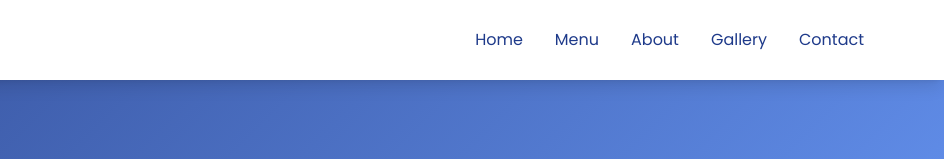
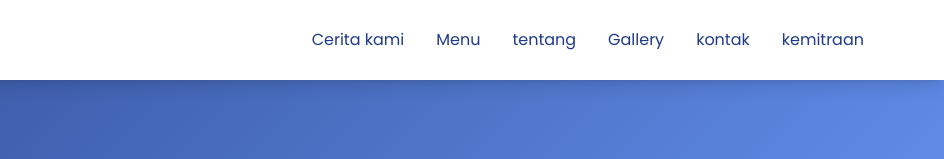
Before and after one commit to bellenaldy013/coffeemahato, a plain HTML site: page index.html in a window 1280 px wide. Shown: the top 159 px of the page, 336-1280 px from the left. Drawn offline with nearby package versions, Linux system fonts and the light colour scheme.

Commit message:
Update index.html

```diff
--- a/index.html
+++ b/index.html
@@ -49,11 +49,12 @@
                     </a>
                 </div>
                 <div class="hidden md:flex space-x-8">
-                    <a href="#home" class="text-blue-900 hover:text-blue-600 transition">Home</a>
+                    <a href="#cerita kami" class="text-blue-900 hover:text-blue-600 transition">Cerita kami</a>
                     <a href="#menu" class="text-blue-900 hover:text-blue-600 transition">Menu</a>
-                    <a href="#about" class="text-blue-900 hover:text-blue-600 transition">About</a>
+                    <a href="#tentang" class="text-blue-900 hover:text-blue-600 transition">tentang</a>
                     <a href="#gallery" class="text-blue-900 hover:text-blue-600 transition">Gallery</a>
-                    <a href="#contact" class="text-blue-900 hover:text-blue-600 transition">Contact</a>
+                    <a href="#kontak" class="text-blue-900 hover:text-blue-600 transition">kontak</a>
+                    <a href="#kemitraan" class="text-blue-900 hover:text-blue-600 transition">kemitraan</a>
                 </div>
                 <button id="mobile-menu-button" class="md:hidden text-blue-900">
                     <svg class="w-6 h-6" fill="none" stroke="currentColor" viewBox="0 0 24 24" xmlns="http://www.w3.org/2000/svg">
@@ -65,11 +66,12 @@
         <!-- Mobile Menu -->
         <div id="mobile-menu" class="md:hidden hidden bg-white">
             <div class="px-2 pt-2 pb-3 space-y-1 sm:px-3">
-                <a href="#home" class="block px-3 py-2 rounded-md text-base font-medium text-blue-900 hover:bg-blue-50">Home</a>
+                <a href="#cerita kami" class="block px-3 py-2 rounded-md text-base font-medium text-blue-900 hover:bg-blue-50">cerita kami</a>
                 <a href="#menu" class="block px-3 py-2 rounded-md text-base font-medium text-blue-900 hover:bg-blue-50">Menu</a>
-                <a href="#about" class="block px-3 py-2 rounded-md text-base font-medium text-blue-900 hover:bg-blue-50">About</a>
+                <a href="#tentang" class="block px-3 py-2 rounded-md text-base font-medium text-blue-900 hover:bg-blue-50">Tentang</a>
                 <a href="#gallery" class="block px-3 py-2 rounded-md text-base font-medium text-blue-900 hover:bg-blue-50">Gallery</a>
-                <a href="#contact" class="block px-3 py-2 rounded-md text-base font-medium text-blue-900 hover:bg-blue-50">Contact</a>
+                <a href="#kontak" class="block px-3 py-2 rounded-md text-base font-medium text-blue-900 hover:bg-blue-50">Kontak</a>
+                <a href="kemitraaan" class=block px-3 py-2 rounded-md text-base font-medium text-blue-900 hover:bg-blue-50">Kemitraan</a>
             </div>
         </div>
     </nav>
```
